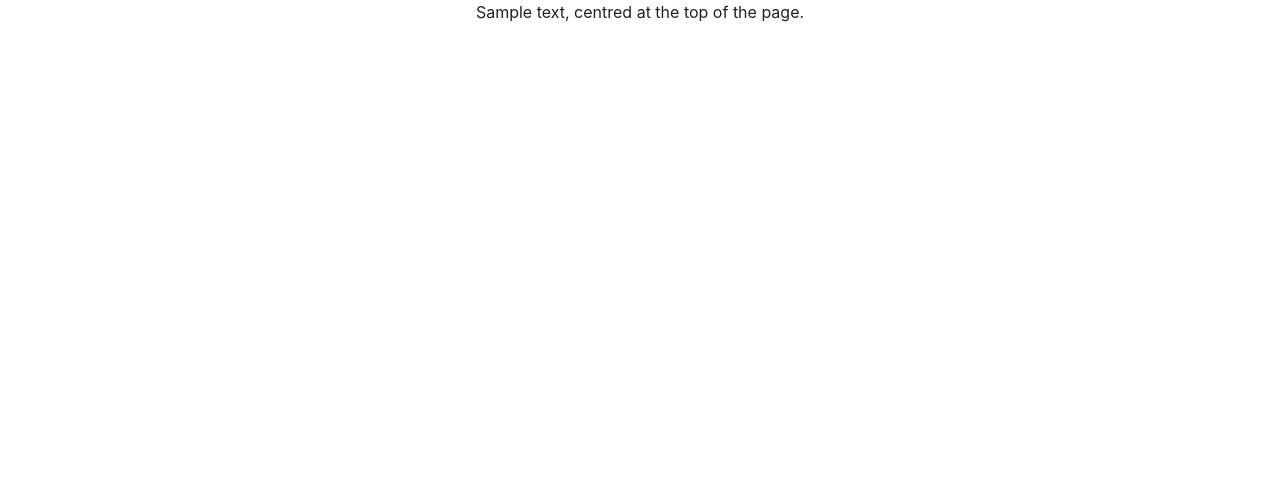
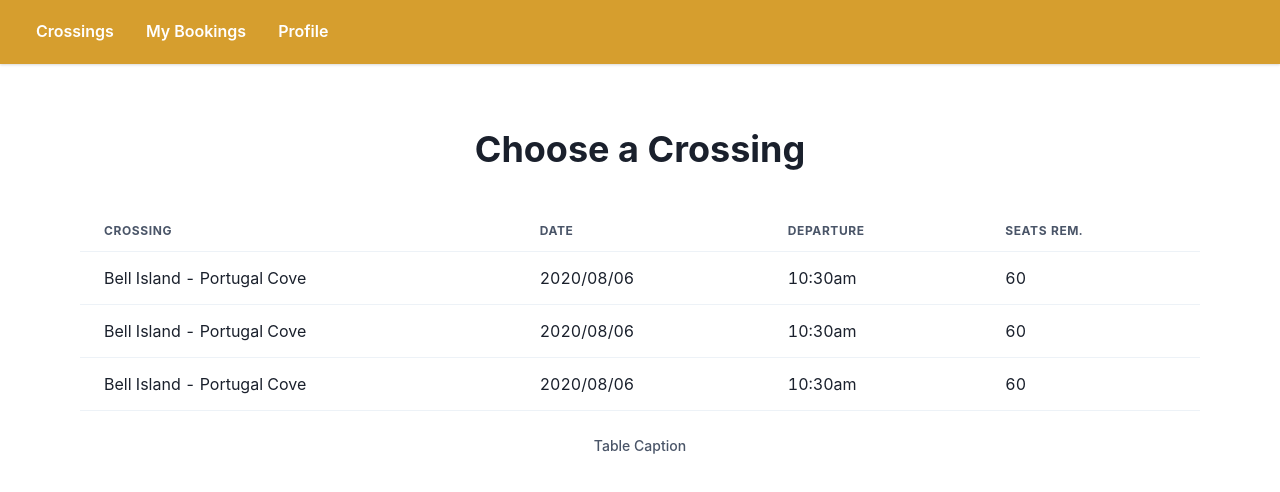
Before and after one commit to cmatthews20/ferry-reservation-app, a Next.js app in the folder frontend/: page / in a window 1280 px wide. Shown: the top 492 px of the page. Built offline with nearby package versions, Linux system fonts and the light colour scheme.

Commit message:
add navbar component and sample table for crossings

```diff
--- /dev/null
+++ b/frontend/src/components/Navbar.jsx
@@ -0,0 +1,43 @@
+import {
+    ChakraProvider,
+    Button,
+    Grid,
+    GridItem,
+    Image,
+  } from "@chakra-ui/react";
+import Link from 'next/link';
+
+function Navbar() {
+    return(
+        <Grid
+        templateAreas={`"header""content"`}
+        templateRows="4rem 1fr"
+        templateColumns="1fr"
+      >
+        <GridItem
+          display="flex"
+          alignItems="center"
+          justifyContent="left"
+          area="header"
+          shadow="base"
+          bg="#D69E2E"
+          px={5}
+          py={4}
+        >
+          <Link href="/">
+            <Button colorScheme="">Crossings</Button>
+          </Link>
+          <Link href="/bookings">
+            <Button colorScheme="">My Bookings</Button>
+          </Link>
+          <Link href="/profile">
+            <Button colorScheme="">Profile</Button>
+          </Link>
+        </GridItem>
+        <GridItem area="content">
+        </GridItem>
+      </Grid>
+    );
+}
+
+export default Navbar;
--- a/frontend/src/pages/index.js
+++ b/frontend/src/pages/index.js
@@ -1,9 +1,72 @@
-import {Flex} from "@chakra-ui/react";
+import {
+  Wrap,
+  Flex,
+  Text,
+  Image,
+  Heading,
+  Table,
+  Thead,
+  Tbody,
+  Tfoot,
+  Tr,
+  Th,
+  Td,
+  TableCaption,
+  TableContainer,
+} from "@chakra-ui/react";
+import Navbar from '../components/Navbar.jsx';
 
 export default function Home() {
   return (
-    <Flex as="main" flexDir="column" px={20} alignItems="center">
-      Sample text, centred at the top of the page.
-    </Flex>
-  )
+    <>
+      <Navbar />
+      <Flex as="main" flexDir="column" px={20}>
+        <Flex
+          flexDir="column"
+          alignItems="center"
+          pt={16}
+          pb={10}
+          gap={4}
+          w="full"
+        >
+          <Heading as="h1" size="xl">
+            Choose a Crossing
+          </Heading>
+        </Flex>
+        <TableContainer>
+          <Table variant='simple'>
+            <TableCaption>Table Caption</TableCaption>
+            <Thead>
+              <Tr>
+                <Th>Crossing</Th>
+                <Th>Date</Th>
+                <Th>Departure</Th>
+                <Th>Seats Rem.</Th>
+              </Tr>
+            </Thead>
+            <Tbody>
+              <Tr>
+                <Td>Bell Island - Portugal Cove</Td>
+                <Td>2020/08/06</Td>
+                <Td>10:30am</Td>
+                <Td>60</Td>
+              </Tr>
+              <Tr>
+                <Td>Bell Island - Portugal Cove</Td>
+                <Td>2020/08/06</Td>
+                <Td>10:30am</Td>
+                <Td>60</Td>
+              </Tr>
+              <Tr>
+                <Td>Bell Island - Portugal Cove</Td>
+                <Td>2020/08/06</Td>
+                <Td>10:30am</Td>
+                <Td>60</Td>
+              </Tr>
+            </Tbody>
+          </Table>
+        </TableContainer>
+      </Flex>
+    </>
+  );
 }
```
